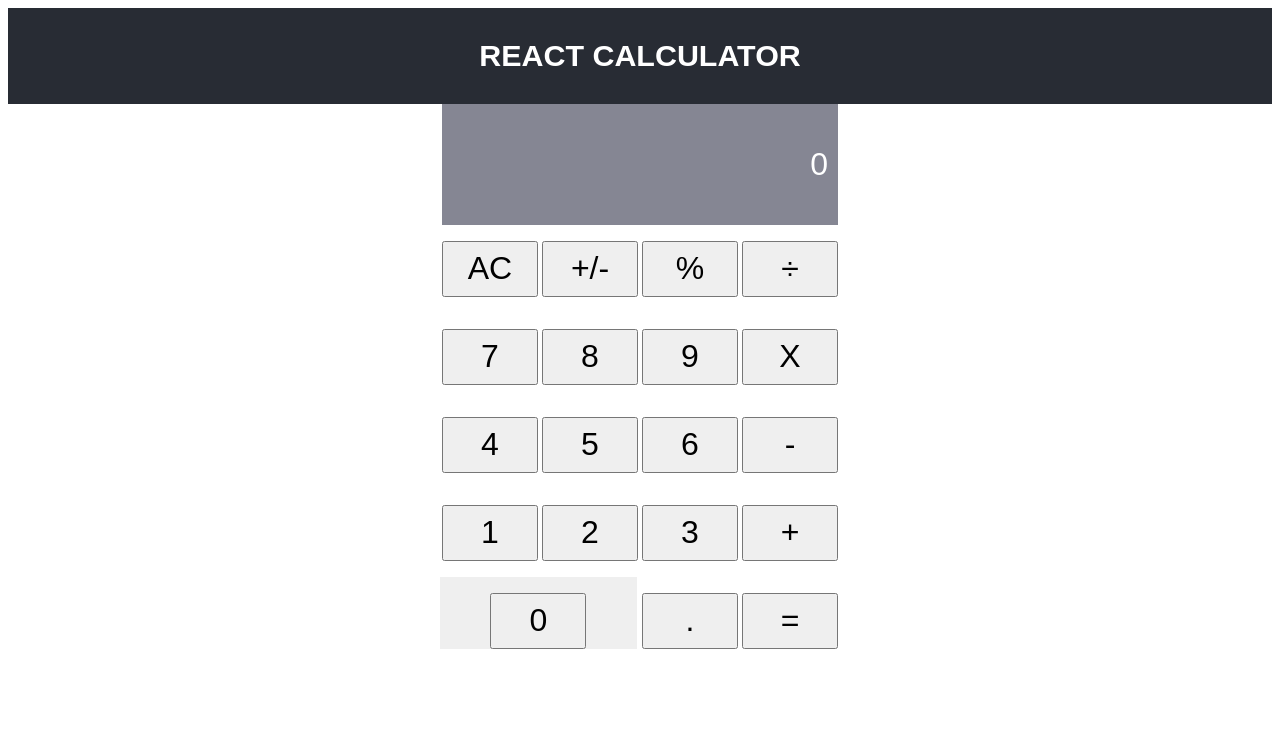
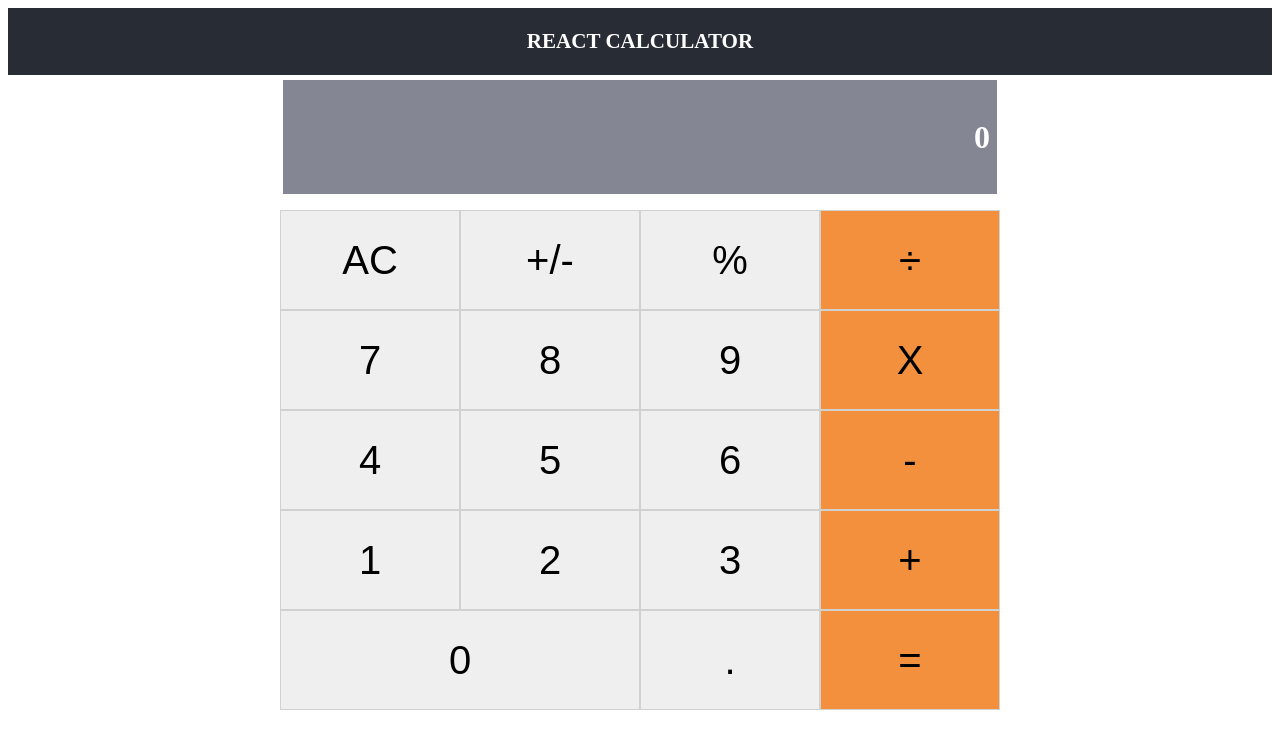
Before and after one commit to jamezjaz/React_Calculator, a React (Create React App) app: page / in a window 1280 px wide. Shown: the top 748 px of the page. Built offline with nearby package versions, Linux system fonts and the light colour scheme.

Commit message:
style: Improves calculator interface

```diff
--- a/src/components/App.js
+++ b/src/components/App.js
@@ -36,10 +36,10 @@ class App extends React.Component {
     }
     return (
       <>
+        <header className="App-header">
+          <h3>REACT CALCULATOR</h3>
+        </header>
         <div className="App">
-          <header className="App-header">
-            <h3>REACT CALCULATOR</h3>
-          </header>
           <Display result={result} />
           <ButtonPanel clickHandler={this.handleClick} />
         </div>
--- a/src/components/Button.js
+++ b/src/components/Button.js
@@ -1,14 +1,18 @@
 import React from 'react';
 import PropTypes from 'prop-types';
+import '../styles/Button.css';
 
 const Button = props => {
-  const { name, handleClick } = props;
+  const {
+    name, handleClick, color, wide,
+  } = props;
+  const colorWide = wide ? `${color} wide` : `${color}`;
   return (
     <div>
       <p>
         <button
           type="button"
-          className="cal-button"
+          className={colorWide}
           onClick={handleClick}
         >
           {name}
@@ -21,6 +25,13 @@ const Button = props => {
 Button.propTypes = {
   name: PropTypes.string.isRequired,
   handleClick: PropTypes.func.isRequired,
+  color: PropTypes.string,
+  wide: PropTypes.bool,
+};
+
+Button.defaultProps = {
+  color: 'orange',
+  wide: false,
 };
 
 export default Button;
--- a/src/components/ButtonPanel.js
+++ b/src/components/ButtonPanel.js
@@ -31,48 +31,54 @@ const ButtonPanel = props => {
 
   return (
     <div>
-      <div className="calculator-grid">
+      <div className="button-panel">
         {buttonGroups.group1.group.map(btn => (
           <Button
             name={btn}
             key={btn}
             handleClick={() => clickHandler(btn)}
+            color={['÷'].includes(btn) ? 'orange' : ''}
           />
         ))}
       </div>
-      <div className="calculator-grid">
+      <div className="button-panel">
         {buttonGroups.group2.group.map(btn => (
           <Button
             name={btn}
             key={btn}
             handleClick={() => clickHandler(btn)}
+            color={['X'].includes(btn) ? 'orange' : ''}
           />
         ))}
       </div>
-      <div className="calculator-grid">
+      <div className="button-panel">
         {buttonGroups.group3.group.map(btn => (
           <Button
             name={btn}
             key={btn}
             handleClick={() => clickHandler(btn)}
+            color={['-'].includes(btn) ? 'orange' : ''}
           />
         ))}
       </div>
-      <div className="calculator-grid">
+      <div className="button-panel">
         {buttonGroups.group4.group.map(btn => (
           <Button
             name={btn}
             key={btn}
             handleClick={() => clickHandler(btn)}
+            color={['+'].includes(btn) ? 'orange' : ''}
           />
         ))}
       </div>
-      <div className="calculator-grid zero">
+      <div className="button-panel zero">
         {buttonGroups.group5.group.map(btn => (
           <Button
             name={btn}
             key={btn}
             handleClick={() => clickHandler(btn)}
+            color={['='].includes(btn) ? 'orange' : ''}
+            wide={btn === '0'}
           />
         ))}
       </div>
--- a/src/styles/App.css
+++ b/src/styles/App.css
@@ -1,15 +1,23 @@
+body {
+  overflow-x: hidden;
+}
+
 .App {
-  font-family: sans-serif;
-  text-align: center;
+  display: flex;
+  flex-direction: column;
+  align-items: center;
+  width: 700px;
+  justify-content: flex-end;
+  margin: 0 auto 20px auto;
 }
 
 .App-header {
   background-color: #282c34;
-  min-height: 5vh;
   display: flex;
   flex-direction: column;
   align-items: center;
   justify-content: center;
-  font-size: calc(10px + 2vmin);
+  font-size: calc(2px + 2vmin);
   color: white;
+  margin-bottom: 5px;
 }
--- /dev/null
+++ b/src/styles/Button.css
@@ -0,0 +1,23 @@
+button {
+  font-size: 40px;
+  width: 180px;
+  height: 100px;
+  border: 1.5px solid #d1d1d1;
+  outline: none;
+}
+
+button:hover {
+  background-color: #bebbbb;
+}
+
+.orange {
+  background-color: #f3903e;
+}
+
+.orange:hover {
+  background-color: #ce7934;
+}
+
+.wide {
+  width: 360px;
+}
--- a/src/styles/ButtonPanel.css
+++ b/src/styles/ButtonPanel.css
@@ -1,19 +1,5 @@
-.calculator-grid {
-  display: grid;
-  grid-template-columns: repeat(4, 100px);
+.button-panel {
+  display: flex;
   justify-content: center;
-  min-height: 10vh;
+  height: 100px;
 }
-
-.cal-button {
-  font-size: 2rem;
-  width: 6rem;
-  height: 3.5rem;
-}
-
-.zero > :first-child {
-  grid-column: span 2;
-  height: 4.5rem;
-  background-color: #efefef;
-  margin-right: 0.2rem;
-}
--- a/src/styles/Display.css
+++ b/src/styles/Display.css
@@ -1,7 +1,10 @@
 .display {
-  margin: auto;
-  width: 23.5rem;
+  display: flex;
+  width: 700px;
   background-color: #858693;
-  color: #ffffff;
-  padding: 10px;
+  height: 100px;
+  color: #fff;
+  font-weight: bold;
+  padding: 7px;
+  justify-content: flex-end;
 }
```
